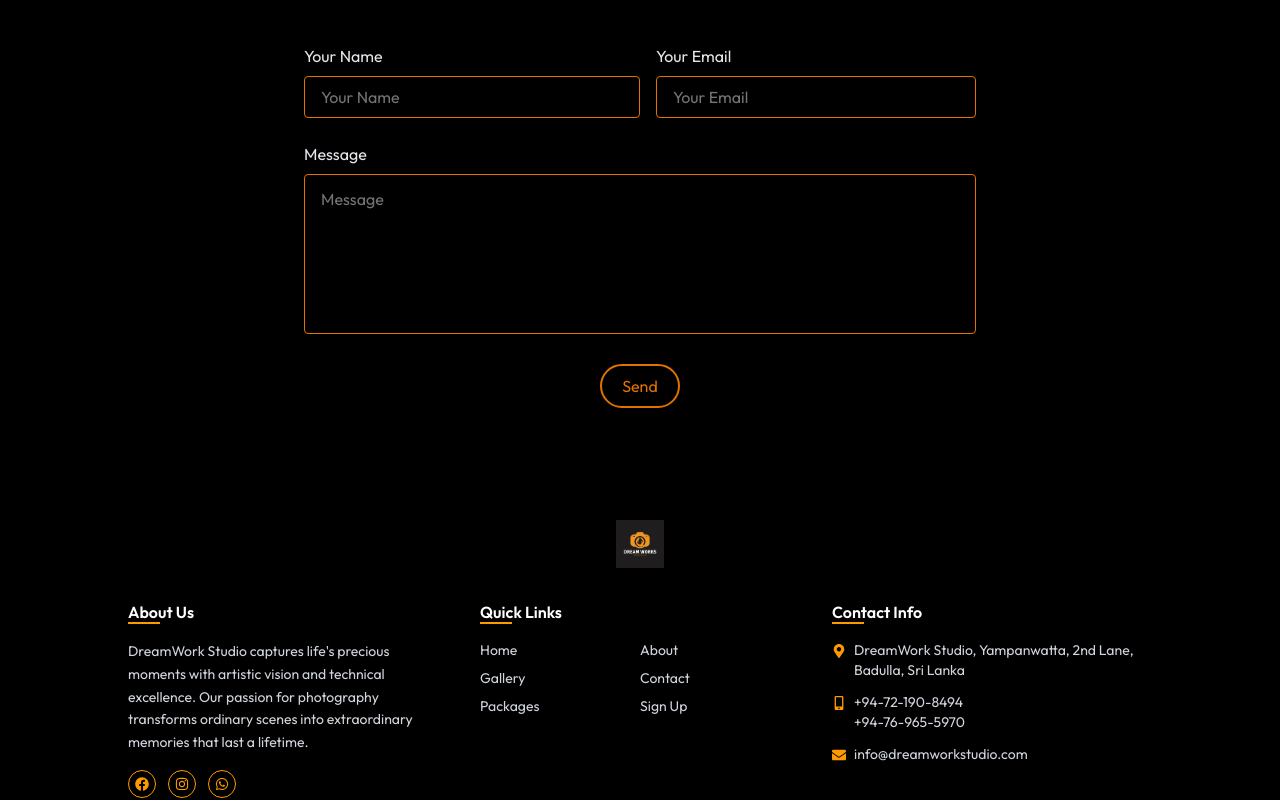
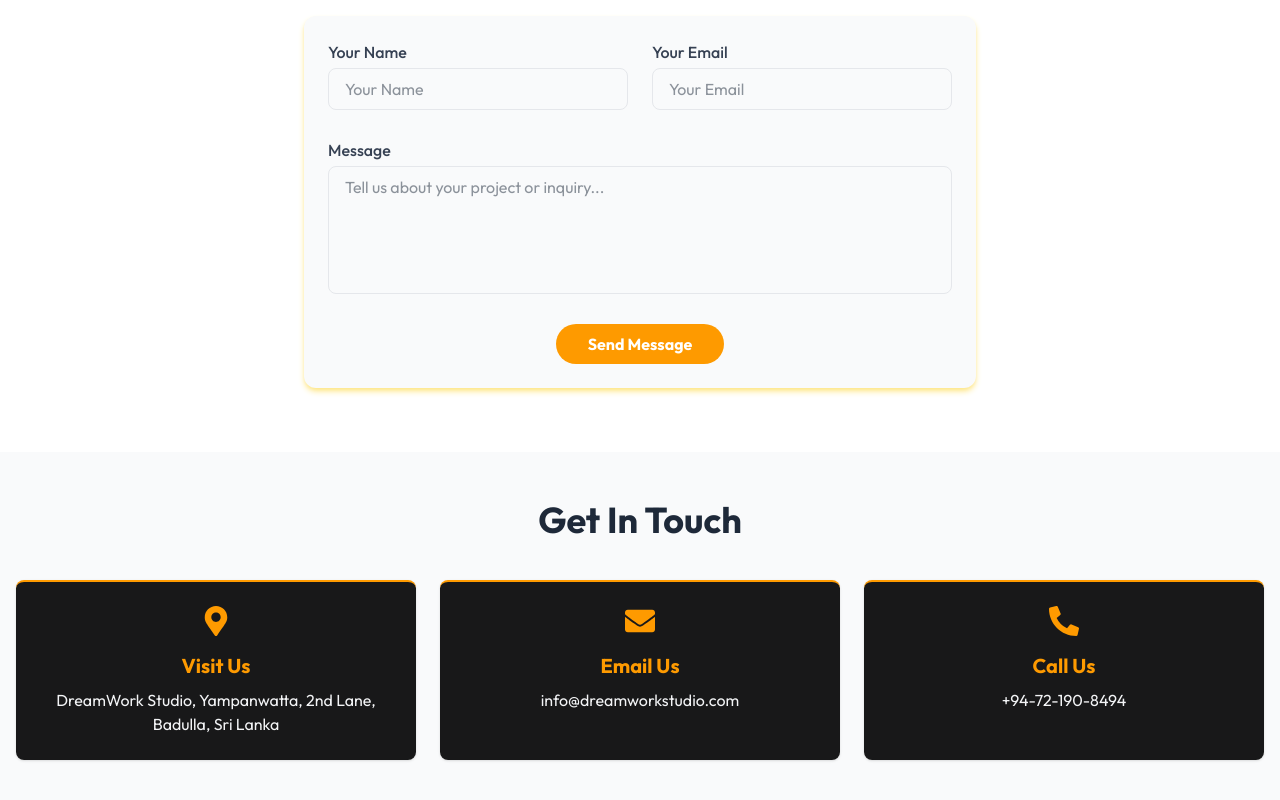
Before and after one commit to DreamWorks-Studio/DreamWorks, a React (Vite) app in the folder frontend/: page /contact in a window 1280 px wide. Shown: the part 300-1100 px from the top of the page. Built offline with nearby package versions, Linux system fonts and the light colour scheme; no server answers.

Commit message:
Update contact us page

```diff
--- a/frontend/pages/Contact.jsx
+++ b/frontend/pages/Contact.jsx
@@ -1,40 +1,117 @@
 import React from 'react'
+import { motion } from 'framer-motion'
+import { FaMapMarkerAlt, FaEnvelope, FaPhoneAlt } from 'react-icons/fa'
 import Navbar from '../components/Navbar'
 import Footer from '../components/Footer'
 
 const Contact = () => {
   return (
-    <div className='flex flex-col min-h-screen'>
+    <div className="min-h-screen bg-white text-gray-800">
       <Navbar/>
-    <div className='text-center p-6 py-20 lg:px-32 w-full overflow-hidden bg-black pt-42' id='Contact'>
-        <h1 className='text-2xl sm:text-4xl font-bold mb-2 text-center text-amber-600'>Contact
-            <span className='underline underline-offset-4 decoration-2 under font-light'> Us</span></h1>
-            <p className='text-center text-gray-300 mb-12 max-w-80 mx-auto'>
-              Lorem, ipsum dolor sit amet consectetur adipisicing elit
+
+      {/* Header Section - Increased text size and reduced padding */}
+      <div className="container mx-auto px-4 pt-32 pb-8 text-center">
+        <h1 className="text-3xl md:text-4xl font-extrabold tracking-tight">
+          Contact <span className="text-amber-500">Us</span>
+        </h1>
+        <div className="w-32 h-1 bg-amber-500 mx-auto mt-4"></div>
+        <p className="text-gray-700 mt-4 max-w-lg mx-auto">
+          We'd love to hear from you. Reach out for inquiries, bookings, or just to say hello.
         </p>
+      </div>
 
-            <form className='max-w-2xl mx-auto text-gray-200 pt-8'>
-                <div className='flex flex-wrap'>
-                    <div className='w-full md:w-1/2 text-left'>
-                        Your Name
-                        <input className='w-full border border-amber-600 rounded py-2 px-4 mt-2' type="text"
-                        name="Name" id="" placeholder='Your Name' required/>
+      {/* Contact Form Section - Reduced padding and brightened colors */}
+      <div className="container mx-auto px-4 py-8">
+        <motion.div
+          initial={{ opacity: 0, y: 30 }}
+          whileInView={{ opacity: 1, y: 0 }}
+          transition={{ duration: 0.8 }}
+          className="max-w-2xl mx-auto bg-gray-50 rounded-xl shadow-md shadow-amber-200 p-6"
+        >
+          <form className="text-gray-800">
+            <div className="flex flex-wrap gap-y-4">
+              <div className="w-full md:w-1/2 md:pr-3">
+                <label className="block text-gray-700 font-medium mb-1" htmlFor="name">Your Name</label>
+                <input
+                  className="w-full border border-gray-200 focus:border-amber-500 rounded-lg py-2 px-4 focus:outline-none transition-colors duration-300"
+                  type="text"
+                  name="Name"
+                  placeholder="Your Name"
+                  required
+                />
               </div>
-                    <div className='w-full md:w-1/2 text-left md:pl-4'>
-                        Your Email
-                        <input className='w-full border border-amber-600 rounded py-2 px-4 mt-2' type="email"
-                        name="Email" id="" placeholder='Your Email' required/>
+              <div className="w-full md:w-1/2 md:pl-3">
+                <label className="block text-gray-700 font-medium mb-1" htmlFor="email">Your Email</label>
+                <input
+                  className="w-full border border-gray-200 focus:border-amber-500 rounded-lg py-2 px-4 focus:outline-none transition-colors duration-300"
+                  type="email"
+                  name="Email"
+                  placeholder="Your Email"
+                  required
+                />
+              </div>
+              <div className="w-full mt-3">
+                <label className="block text-gray-700 font-medium mb-1" htmlFor="message">Message</label>
+                <textarea
+                  className="w-full border border-gray-200 focus:border-amber-500 rounded-lg py-2 px-4 h-32 resize-none focus:outline-none transition-colors duration-300"
+                  name="Message"
+                  placeholder="Tell us about your project or inquiry..."
+                  required
+                ></textarea>
               </div>
             </div>
-                <div className='my-6 text-left'>
-                    Message
-                    <textarea className='w-full border border-amber-600 rounded py-3 px-4 mt-2 h-40 resize-none'
-                    name="Message" id="" placeholder='Message' required></textarea>
+            <div className="mt-6 text-center">
+              <button
+                className="bg-amber-500 text-white font-bold py-2 px-8 rounded-full hover:bg-amber-600 transition-all duration-300"
+                type="submit"
+              >
+                Send Message
+              </button>
             </div>
-                <button className='cursor-pointer bg-transparent text-amber-600 hover:text-white px-5 py-2
-                border-2 border-amber-600 hover:border-white rounded-full'>Send</button>
           </form>
+        </motion.div>
       </div>
+
+      {/* Contact Information with Icons */}
+      <div className="bg-gray-50 py-12 mt-8">
+        <div className="container mx-auto px-4">
+          <h2 className="text-4xl font-bold text-center mb-10">Get In Touch</h2>
+          <div className="grid md:grid-cols-3 gap-6">
+            {[
+              {
+                icon: <FaMapMarkerAlt className="text-amber-500 text-3xl mb-4" />,
+                title: "Visit Us",
+                description: "DreamWork Studio, Yampanwatta, 2nd Lane, Badulla, Sri Lanka"
+              },
+              {
+                icon: <FaEnvelope className="text-amber-500 text-3xl mb-4" />,
+                title: "Email Us",
+                description: "info@dreamworkstudio.com"
+              },
+              {
+                icon: <FaPhoneAlt className="text-amber-500 text-3xl mb-4" />,
+                title: "Call Us",
+                description: "+94-72-190-8494"
+              }
+            ].map((info, index) => (
+              <motion.div
+                key={index}
+                initial={{ opacity: 0, y: 20 }}
+                whileInView={{ opacity: 1, y: 0 }}
+                transition={{ duration: 0.4, delay: index * 0.1 }}
+                className="bg-black/90 p-6 rounded-lg text-center shadow-sm hover:shadow-md transition-all duration-300 border-t-2 border-amber-500"
+              >
+                <div className="flex justify-center">
+                  {info.icon}
+                </div>
+                <h3 className="text-xl font-bold mb-2 text-amber-500">{info.title}</h3>
+                <p className="text-gray-100">{info.description}</p>
+              </motion.div>
+            ))}
+          </div>
+        </div>
+      </div>
+
       <Footer/>
     </div>
   )
```
Lines whose indentation alone changed are shown as unchanged.
